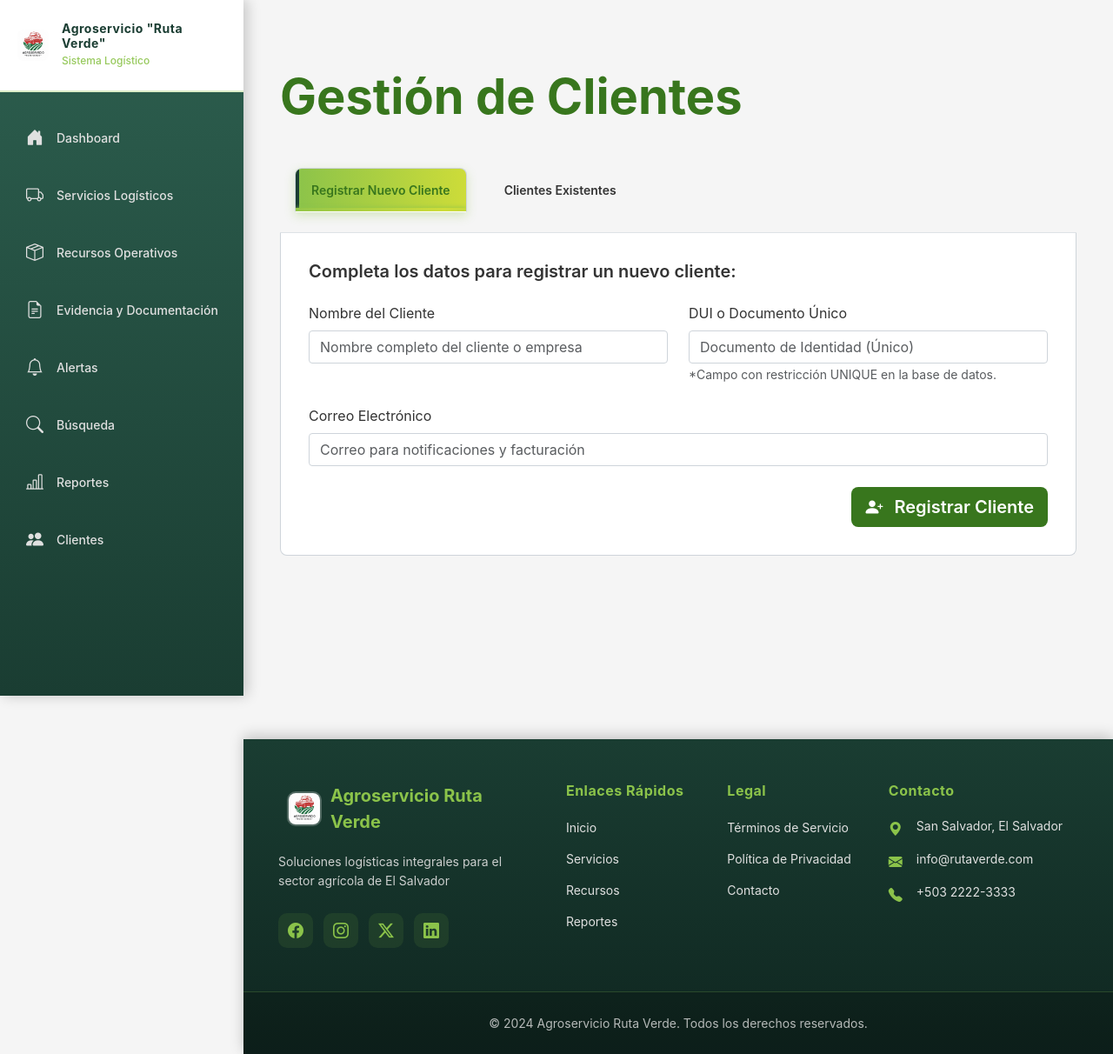
After one commit to Josereph/Agroservicio_RutaVerde, a Flask app: page /clientes in a window 1280 px wide, after a click on "Registrar Nuevo Cliente". The commit adds this page. Shown: the whole page at 87% size. Run offline with Flask 3, Linux system fonts and the light colour scheme; some libraries are stand-ins or nearby versions.

Commit message:
creacion de la vista clientes

```diff
--- a/app/routes.py
+++ b/app/routes.py
@@ -69,3 +69,10 @@ def vehiculos():
 def busqueda():
     """Vista busqueda"""
     return render_template('layouts/busqueda.html', title='Busqueda')
+
+@bp.route('/clientes')
+def clientes():
+    """
+    Sistema de clientes
+    """
+    return render_template('layouts/Clientes.html', title='Clientes')
--- /dev/null
+++ b/app/static/css/clientes.css
@@ -0,0 +1,109 @@
+:root {
+    --primary-green: #38761d;
+    --base-white: #ffffff;
+    --border-gray: #ced4da;
+    --hover-green: #6aa84f;
+    --text-color: #333;
+}
+
+body {
+    font-family: 'Inter', sans-serif;
+    color: var(--text-color);
+}
+
+/* Tipografía */
+.text-inter-regular {
+    font-weight: 400;
+}
+
+.text-secondary-title,
+.tab-link,
+.primary-submit-btn,
+.thead-custom th {
+    font-weight: 600;
+}
+
+.text-primary-green {
+    color: var(--primary-green) !important;
+    font-weight: 700;
+}
+
+/* Contenido de la Pestaña */
+.tab-content-card {
+    background-color: var(--base-white);
+    border: 1px solid var(--border-gray);
+    border-top: none;
+    border-radius: 0 0 8px 8px;
+    padding: 2rem !important;
+}
+
+/* Navegación de Pestañas */
+.nav-tabs .nav-link {
+    color: var(--text-color);
+}
+
+.nav-tabs .tab-link {
+    border-radius: 8px 8px 0 0;
+    margin-right: 5px;
+    font-weight: 600;
+}
+
+.nav-tabs .tab-link.active {
+    background-color: var(--base-white);
+    border-color: var(--border-gray);
+    border-bottom-color: var(--base-white);
+    color: var(--primary-green) !important;
+}
+
+/* Títulos internos del formulario */
+.text-section-header {
+    color: var(--primary-green);
+    font-weight: 600;
+    border-bottom: 1px solid #eee;
+    padding-bottom: 5px;
+}
+
+/* Campos de Formulario */
+.custom-input {
+    border-radius: 4px;
+    border: 1px solid var(--border-gray);
+    transition: all 0.2s ease-in-out;
+    font-weight: 400;
+}
+
+.custom-input:focus {
+    border-color: var(--primary-green);
+    box-shadow: 0 0 0 0.25rem rgba(56, 118, 29, 0.25);
+}
+
+/* Botón Principal */
+.primary-submit-btn {
+    background-color: var(--primary-green) !important;
+    color: var(--base-white) !important;
+    border-radius: 8px;
+    border: none;
+    transition: background-color 0.3s;
+    font-weight: 600;
+}
+
+.primary-submit-btn:hover {
+    background-color: var(--hover-green) !important;
+}
+
+/* Tabla */
+.thead-custom th {
+    border-bottom: 2px solid var(--primary-green);
+}
+
+/* Botones Secundarios */
+.btn-secondary-action {
+    color: var(--primary-green);
+    border-color: var(--primary-green);
+    border-radius: 6px;
+    transition: all 0.2s;
+}
+
+.btn-secondary-action:hover {
+    background-color: var(--primary-green);
+    color: var(--base-white);
+}
--- /dev/null
+++ b/app/templates/layouts/Clientes.html
@@ -0,0 +1,133 @@
+{% extends "layouts/base.html" %}
+
+{% block title %}Agroservicio Ruta Verde - Gestión de Clientes{% endblock %}
+
+{% block content %}
+    <link rel="stylesheet" href="{{ url_for('static', filename='css/clientes.css') }}">
+
+    <div class="container mt-5">
+        <h1 class="mb-4 display-4 text-primary-green">Gestión de Clientes</h1>
+
+        <ul class="nav nav-tabs" id="clientesTab" role="tablist">
+            <li class="nav-item" role="presentation">
+                {# CAMBIO 1: CLASE 'active' ELIMINADA del botón #}
+                <button class="nav-link tab-link" id="registro-cliente-tab" data-bs-toggle="tab" data-bs-target="#registro-cliente" type="button" role="tab" aria-controls="registro-cliente" aria-selected="false">
+                    Registrar Nuevo Cliente
+                </button>
+            </li>
+            <li class="nav-item" role="presentation">
+                <button class="nav-link tab-link" id="consulta-clientes-tab" data-bs-toggle="tab" data-bs-target="#consulta-clientes" type="button" role="tab" aria-controls="consulta-clientes" aria-selected="false">
+                    Clientes Existentes
+                </button>
+            </li>
+        </ul>
+
+        <div class="tab-content tab-content-card" id="clientesTabContent">
+
+            {# Pestaña: Registrar Nuevo Cliente #}
+            {# CAMBIO 2: CLASES 'show active' ELIMINADAS del panel de contenido #}
+            <div class="tab-pane fade" id="registro-cliente" role="tabpanel" aria-labelledby="registro-cliente-tab">
+                <h2 class="h5 mb-4 text-secondary-title">Completa los datos para registrar un nuevo cliente:</h2>
+
+                <form action="" method="POST">
+                    <div class="row g-4">
+
+                        {# Nombre del Cliente #}
+                        <div class="col-md-6">
+                            <label for="nombre_cliente" class="form-label text-inter-regular">Nombre del Cliente</label>
+                            <input type="text" class="form-control custom-input" id="nombre_cliente" name="nombre_cliente" placeholder="Nombre completo del cliente o empresa" maxlength="100" required>
+                        </div>
+
+                        {# DUI/NIT #}
+                        <div class="col-md-6">
+                            <label for="dui_cliente" class="form-label text-inter-regular">DUI o Documento Único</label>
+                            <input type="text" class="form-control custom-input" id="dui_cliente" name="dui_cliente" placeholder="Documento de Identidad (Único)" maxlength="20" required>
+                            <small class="text-muted small-text">*Campo con restricción UNIQUE en la base de datos.</small>
+                        </div>
+
+                        {# Correo Electrónico #}
+                        <div class="col-12">
+                            <label for="correo_electronico" class="form-label text-inter-regular">Correo Electrónico</label>
+                            <input type="email" class="form-control custom-input" id="correo_electronico" name="correo_electronico" placeholder="Correo para notificaciones y facturación" maxlength="200" required>
+                        </div>
+
+                        {# Botón de Registro #}
+                        <div class="col-12 mt-4">
+                            <div class="d-flex justify-content-end">
+                                <button type="submit" class="btn btn-lg primary-submit-btn w-60 w-md-50">
+                                    <i class="bi bi-person-plus-fill me-2"></i> Registrar Cliente
+                                </button>
+                            </div>
+                        </div>
+
+                    </div>
+                </form>
+            </div>
+
+            {# Pestaña: Clientes Existentes (Tabla) #}
+            <div class="tab-pane fade" id="consulta-clientes" role="tabpanel" aria-labelledby="consulta-clientes-tab">
+                <h2 class="h5 mb-4 text-secondary-title">Listado y gestión de clientes registrados:</h2>
+
+                <div class="row mb-3 align-items-center">
+                    <div class="col-md-5">
+                        <input type="text" class="form-control custom-input" placeholder="Buscar por Nombre, ID o DUI...">
+                    </div>
+                    <div class="col-md-7 text-end">
+                        <button class="btn btn-outline-secondary btn-secondary-action">
+                            <i class="bi bi-file-earmark-spreadsheet me-1"></i> Exportar Reporte
+                        </button>
+                    </div>
+                </div>
+
+                <div class="table-responsive">
+                    <table class="table table-hover align-middle custom-table">
+                        <thead class="thead-custom">
+                            <tr>
+                                <th>ID</th>
+                                <th>Nombre del Cliente</th>
+                                <th>DUI/Documento</th>
+                                <th>Correo Electrónico</th>
+                                <th>Acciones</th>
+                            </tr>
+                        </thead>
+                        <tbody>
+                            {# Aquí usarías un bucle Jinja2 (ej: {% for cliente in clientes %}) para llenar la tabla #}
+                            <tr>
+                                <td>1</td>
+                                <td>José Diego C.</td>
+                                <td>01234567-8</td>
+                                <td>jose.diego@ejemplo.com</td>
+                                <td>
+                                    <button class="btn btn-sm btn-success me-1" title="Editar Cliente">
+                                        <i class="bi bi-pencil"></i>
+                                    </button>
+                                    <button class="btn btn-sm btn-danger" title="Eliminar Cliente">
+                                        <i class="bi bi-trash"></i>
+                                    </button>
+                                </td>
+                            </tr>
+                            <tr>
+                                <td>2</td>
+                                <td>René A. Hernández</td>
+                                <td>98765432-1</td>
+                                <td>rene.hernandez@ejemplo.com</td>
+                                <td>
+                                    <button class="btn btn-sm btn-success me-1" title="Editar Cliente">
+                                        <i class="bi bi-pencil"></i>
+                                    </button>
+                                    <button class="btn btn-sm btn-danger" title="Eliminar Cliente">
+                                        <i class="bi bi-trash"></i>
+                                    </button>
+                                </td>
+                            </tr>
+                            {# Fin del bucle Jinja2 #}
+                        </tbody>
+                    </table>
+                </div>
+            </div>
+
+        </div>
+    </div>
+
+    <script src="{{ url_for('static', filename='js/Validacion.js') }}" defer></script>
+{% endblock %}
--- a/app/templates/layouts/base.html
+++ b/app/templates/layouts/base.html
@@ -61,8 +61,8 @@
                 </li>
                 <li class="nav-item">
                     <a class="nav-link" href="{{ url_for('main.recursos') }}" id="nav-recursos">
-                             <i class="bi bi-box-seam"></i>
-                              <span>Recursos Operativos</span>
+                        <i class="bi bi-box-seam"></i>
+                        <span>Recursos Operativos</span>
                     </a>
                 </li>
                 <li class="nav-item">
@@ -90,9 +90,9 @@
                     </a>
                 </li>
                 <li class="nav-item">
-                    <a class="nav-link" href="/configuracion" id="nav-configuracion">
-                        <i class="bi bi-gear"></i>
-                        <span>Configuración</span>
+                    <a class="nav-link" href="/clientes" id="nav-configuracion">
+                        <i class="bi-people-fill"></i>
+                        <span>Clientes</span>
                     </a>
                 </li>
             </ul>
```
